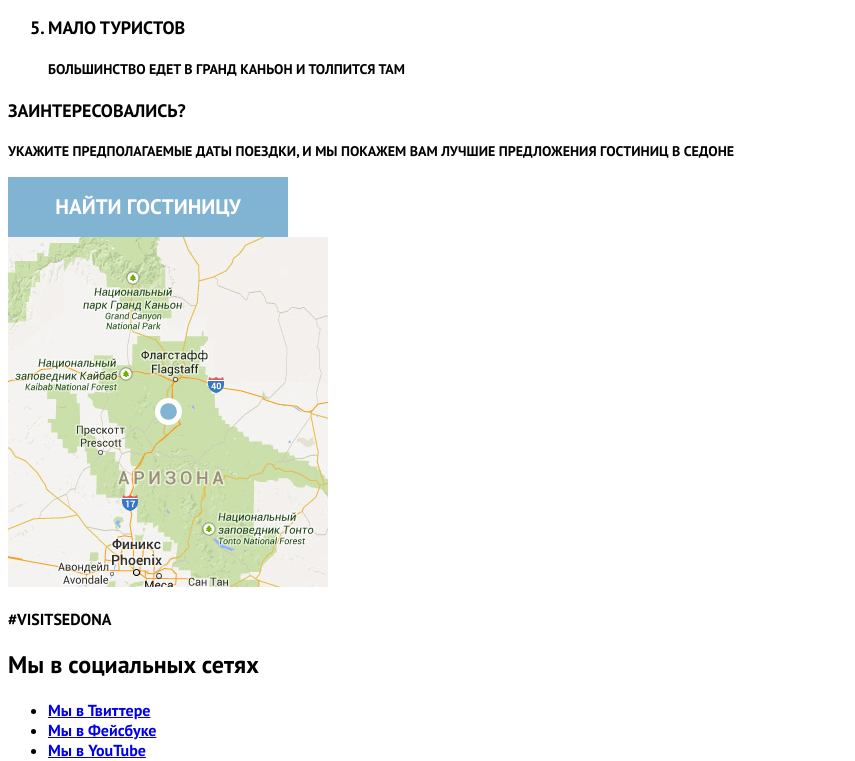
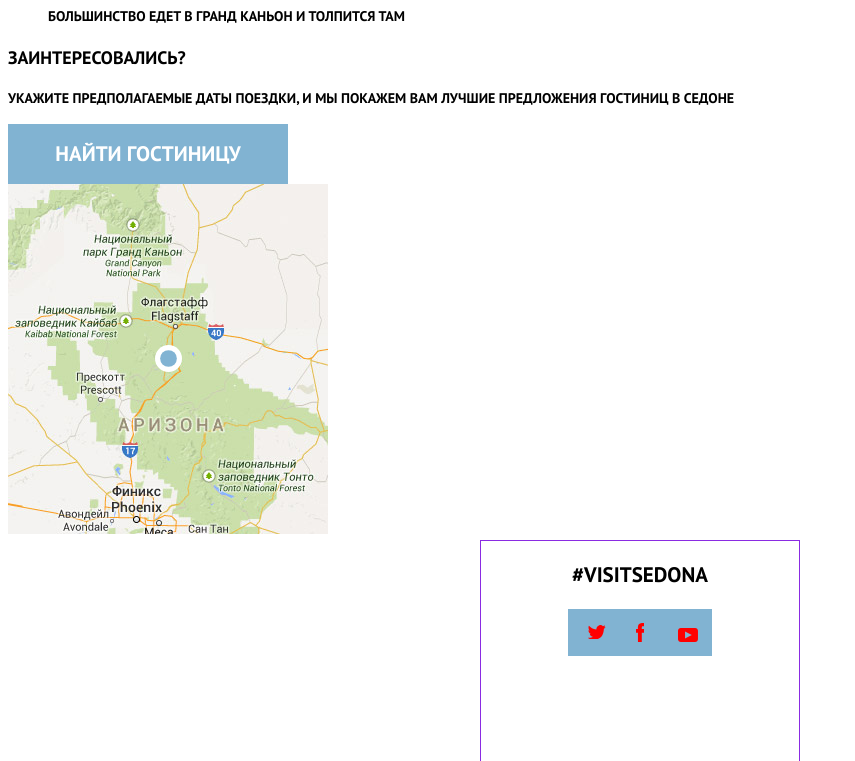
Before and after one commit to kazakovlv/569953-sedona, a plain HTML site: page source/index.html in a window 1280 px wide. Shown: the part 2039-2800 px from the top of the page, without its empty margins (0-855 px from the left). Drawn offline with nearby package versions, Linux system fonts and the light colour scheme; files that its build step writes are made by us from their sources.

Commit message:
Продолжение 2 index.html

```diff
--- a/source/index.html
+++ b/source/index.html
@@ -93,13 +93,38 @@
       <h2 class="visually-hidden">Мы в социальных сетях</h2>
       <ul class="social__list">
         <li class="social__item">
-          <a class="social__link social__link--twitter" href="https://twitter.com/htmlacademy_ru">Мы в Твиттере</a>
+          <a class="social__link" href="https://twitter.com/htmlacademy_ru">
+            <span class="visually-hidden">Мы в Твиттере</span>
+            <div class="social__link--twitter">
+              <svg version="1.0" id="Layer_1" xmlns="http://www.w3.org/2000/svg" xmlns:xlink="http://www.w3.org/1999/xlink" x="0px" y="0px" width="17.5px" height="14.663px" viewBox="0 0 17.5 14.663" enable-background="new 0 0 17.5 14.663" xml:space="preserve">
+                <g id="W6EeEF_1_">
+                  <g>
+                    <path fill-rule="evenodd" clip-rule="evenodd" d="M11.283,0.153c1.736-0.484,3.074,0.264,3.685,1.15 c0.694-0.225,1.372-0.47,2.072-0.69c-0.004,0.841-0.538,1.478-0.883,1.728C16.861,2.506,17.5,1.86,17.5,1.86 c-0.175,0.977-1.035,1.746-1.611,1.977C15.65,10.429,12.617,14.793,5.507,14.66c-0.538,0,0.077,0-0.46,0 c-0.422,0-4.29-0.45-5.047-1.843c2.341,0.192,4.011-0.412,4.835-1.15c-0.989-0.293-2.761-0.464-3.07-2.881 c0.362,0.105,0.583,0.223,1.228,0.117C1.757,8.067,0.385,7.366,0.461,5.218c0.294,0.319,1.1,0.523,1.381,0.461 c-0.725-0.235-2.03-3.281-0.921-4.836C2.794,2.655,4.769,4.364,8.29,4.528C8.506,2.288,9.461,0.788,11.283,0.153z"/>
+                  </g>
+                </g>
+              </svg>
+            </div>
+          </a>
         </li>
         <li class="social__item">
-          <a class="social__link social__link--facebook" href="https://www.facebook.com/htmlacademy">Мы в Фейсбуке</a>
+          <a class="social__link" href="https://www.facebook.com/htmlacademy">
+            <span class="visually-hidden">Мы в Фейсбуке</span>
+            <div class="social__link--facebook">
+              <svg version="1.0" id="Layer_1" xmlns="http://www.w3.org/2000/svg" xmlns:xlink="http://www.w3.org/1999/xlink" x="0px" y="0px" width="8.672px" height="18.944px" viewBox="0 0 8.672 18.944" enable-background="new 0 0 8.672 18.944" xml:space="preserve">
+                <path d="M6.275,3.356c0.799,0,1.599,0,2.398,0c0-1.119,0-2.237,0-3.356c-0.959,0-1.92,0-2.878,0C2.656,0.181,1.54,2.387,1.948,6.114 H0v3.518h1.959c0,3.104,0,6.208,0,9.312c1.279,0,2.559,0,3.837,0c0-3.104,0-6.208,0-9.312h2.857V6.114H5.787 C5.765,5.069,5.75,3.709,6.275,3.356z"/>
+              </svg>
+            </div>
+          </a>
         </li>
         <li class="social__item">
-          <a class="social__link social__link--youtube" href="https://www.youtube.com/user/htmlacademyru">Мы в YouTube</a>
+          <a class="social__link" href="https://www.youtube.com/user/htmlacademyru">
+            <span class="visually-hidden">Мы в YouTube</span>
+            <div class="social__link--youtube">
+              <svg version="1.0" id="Layer_1" xmlns="http://www.w3.org/2000/svg" xmlns:xlink="http://www.w3.org/1999/xlink" x="0px" y="0px" width="19.979px" height="14.015px" viewBox="0 0 19.979 14.015" enable-background="new 0 0 19.979 14.015" xml:space="preserve">
+                <path d="M17.145,0H2.835C1.275,0,0,1.275,0,2.835v8.345c0,1.56,1.275,2.835,2.835,2.835h14.31c1.56,0,2.835-1.275,2.835-2.835V2.835 C19.979,1.275,18.704,0,17.145,0z M7.036,10.392V3.623l6.769,3.384L7.036,10.392z"/>
+              </svg>
+            </div>
+          </a>
         </li>
       </ul>
       </div>
--- /dev/null
+++ b/source/less/page-footer.less
@@ -0,0 +1,81 @@
+.page-footer {
+  max-width: 320px;
+  min-height: 243px;
+  margin: 0 auto;
+  padding: 0;
+  background-color: white;
+  border: 1px solid blueviolet;
+  box-sizing: border-box;
+}
+.page-footer__header {
+  font-size: 21px;
+  line-height: 26px;
+  font-style: bold;
+  color: black;
+  text-transform: uppercase;
+  text-align: center;
+}
+.page-footer__social{
+  display: -webkit-box;
+    display: -ms-flexbox;
+    display: flex;
+    -webkit-box-orient: horizontal;
+    -webkit-box-direction: normal;
+        -ms-flex-direction: row;
+            flex-direction: row;
+    max-width: 320px;
+    min-height: 243px;
+    margin: 0 auto;
+    margin-top: 0;
+    padding: 0;
+}
+.social__list {
+  list-style: none;
+  display: -webkit-box;
+    display: -ms-flexbox;
+    display: flex;
+    -ms-flex-wrap: wrap;
+        flex-wrap: wrap;
+    -webkit-box-pack: start;
+        -ms-flex-pack: start;
+            justify-content: flex-start;
+    //width: 400px;
+    list-style: none;
+    margin: 0 auto;
+    margin-top: 0;
+    padding: 0;
+}
+.social__item {
+  display: -webkit-box;
+    display: -ms-flexbox;
+    display: flex;
+    -webkit-box-align: center;
+        -ms-flex-align: center;
+            align-items: center;
+    -webkit-box-pack: center;
+        -ms-flex-pack: center;
+            justify-content: center;
+  width: 48px;
+  height: 47px;
+  background-color: #81b3d2;
+  /*border: 1px solid #81b3d2;
+  box-sizing: border-box;*/
+}
+.social__link {
+  fill: red;
+  /*border: 1px solid brown;
+  box-sizing: border-box;*/
+}
+.social__link--twitter {
+  height: 19px;
+  width: 8px;
+}
+.social__link--facebook {
+  background: no-repeat;
+  height: 20px;
+  width: 9px;
+}
+.social__link--youtube {
+  height: 14px;
+  width: 20px;
+}
--- a/source/less/style.less
+++ b/source/less/style.less
@@ -19,5 +19,22 @@
 @import 'site-list.less';
 @import 'header-image.less';
 @import 'page-main';
+@import 'page-footer';
 
 body { font-family: 'PT Sans', sans-serif; }
+
+.visually-hidden:not(:focus):not(:active),
+input[type="checkbox"].visually-hidden,
+input[type="radio"].visually-hidden {
+    position: absolute;
+    width: 1px;
+    height: 1px;
+    margin: -1px;
+    border: 0;
+    padding: 0;
+    white-space: nowrap;
+    -webkit-clip-path: inset(100%);
+            clip-path: inset(100%);
+    clip: rect(0 0 0 0);
+    overflow: hidden;
+}
```
